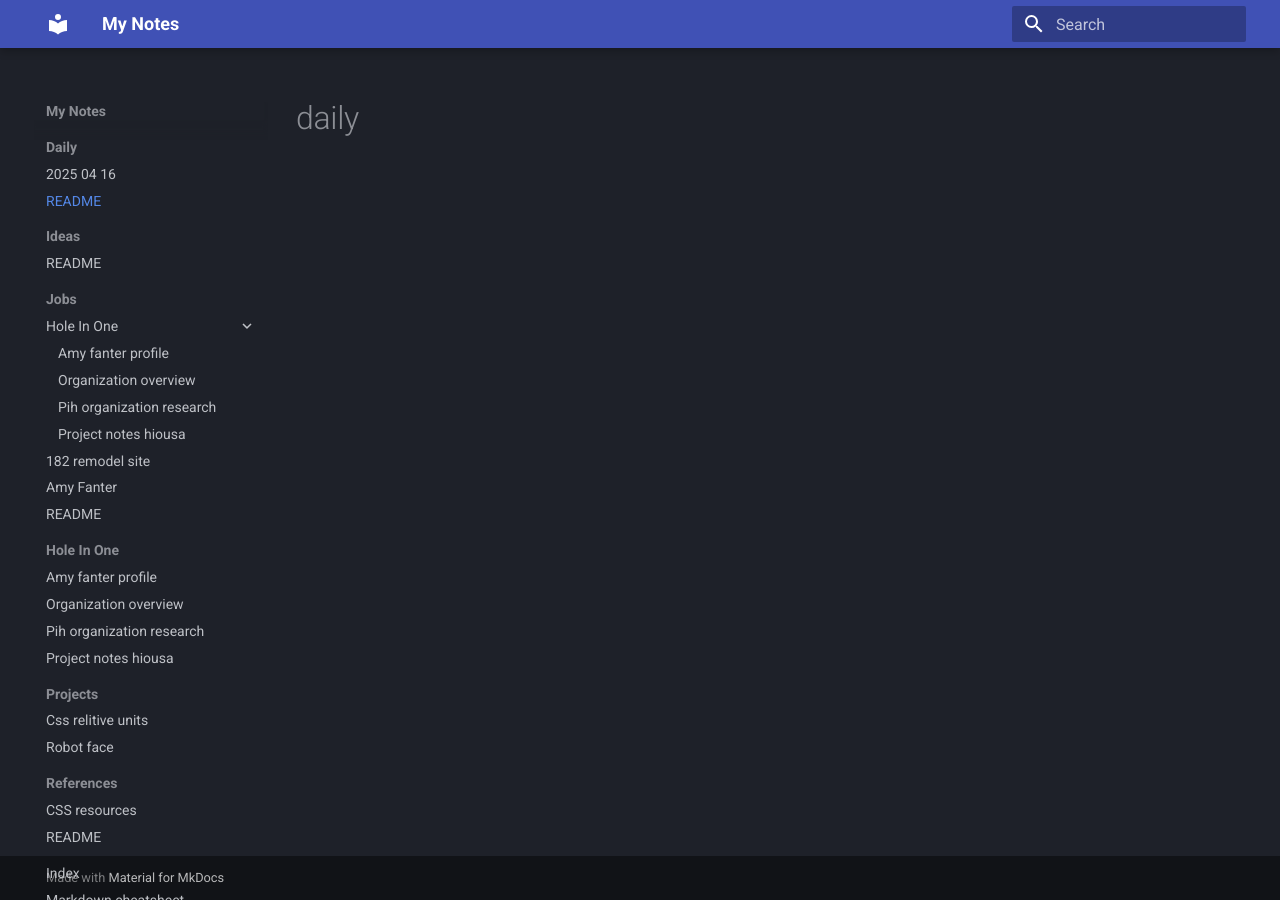
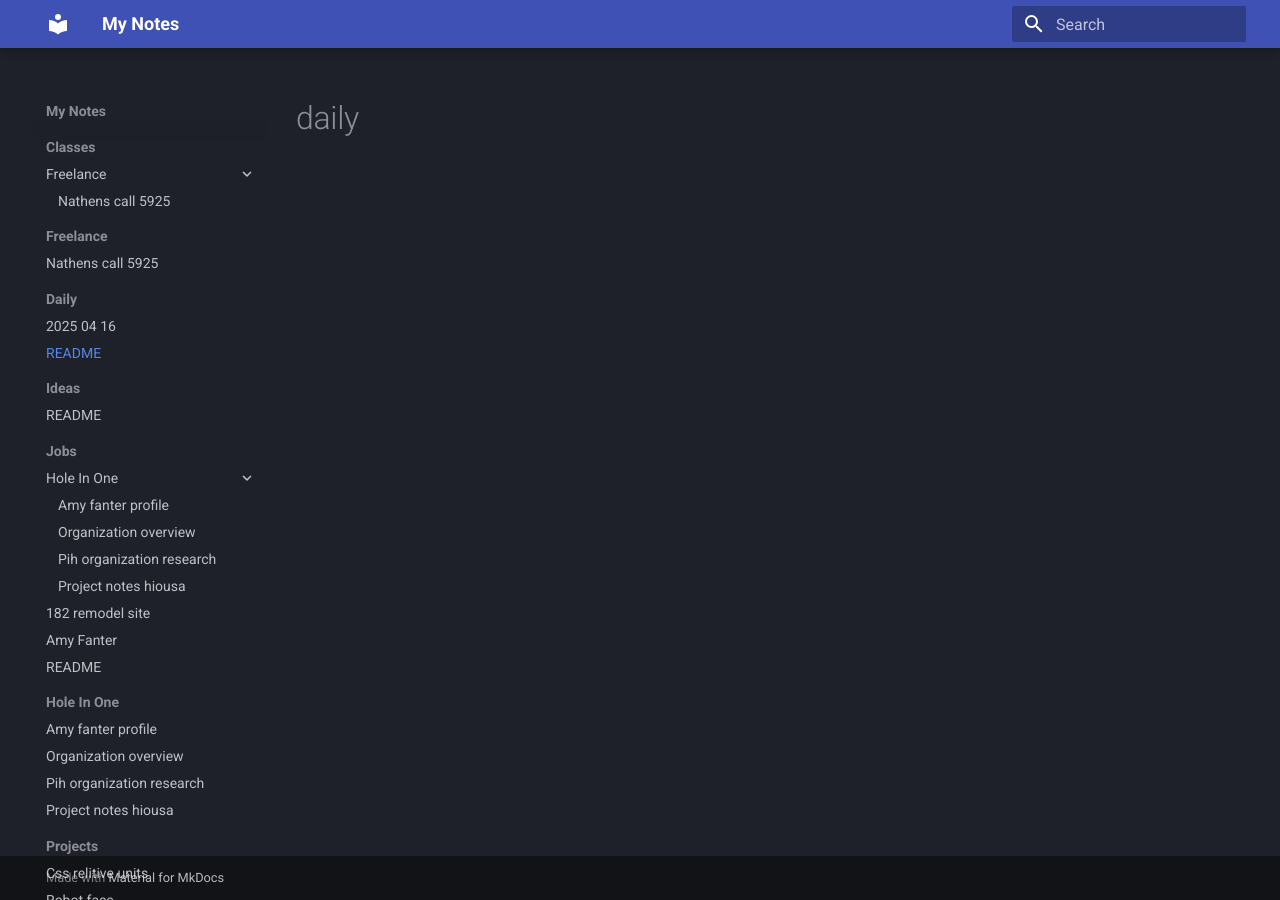
Before and after one commit to TristanEDU/notes, an MkDocs documentation site: the page built from docs/daily/README.md, in a window 1280 px wide. Built offline with MkDocs 1.6.1 and Material for MkDocs 9.7.7, drawn with Linux system fonts in a browser that asks for light colours.

Commit message:
Sync: 2025-05-09 13:11:46

```diff
--- a/mkdocs.yml
+++ b/mkdocs.yml
@@ -13,6 +13,11 @@ theme:
 
 # This section will be automatically updated by update-nav.sh
 nav:
+  - Classes:
+    - Freelance:
+      - Nathens call 5925: classes/Freelance/nathens-call-5925.md
+  - Freelance:
+    - Nathens call 5925: classes/Freelance/nathens-call-5925.md
   - Daily:
     - 2025 04 16: daily/2025-04-16.md
     - README: daily/README.md
```
Also changed, not shown: docs/classes/Freelance/nathens-call-5925.md (added, +5 -0 lines).
